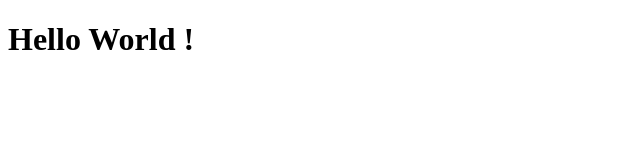
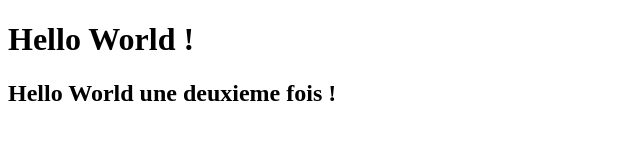
Before and after one commit to xiaoduh/Atelier_SLAM, a plain HTML site: page index.html in a window 1280 px wide. Shown: the whole page, without its empty margins (0-640 px from the left). Drawn offline with Linux system fonts and the light colour scheme.

Commit message:
MAJ index

```diff
--- a/index.html
+++ b/index.html
@@ -8,5 +8,6 @@
 </head>
 <body>
     <h1>Hello World !</h1>
+    <h2>Hello World une deuxieme fois !</h2>
 </body>
 </html>
```
